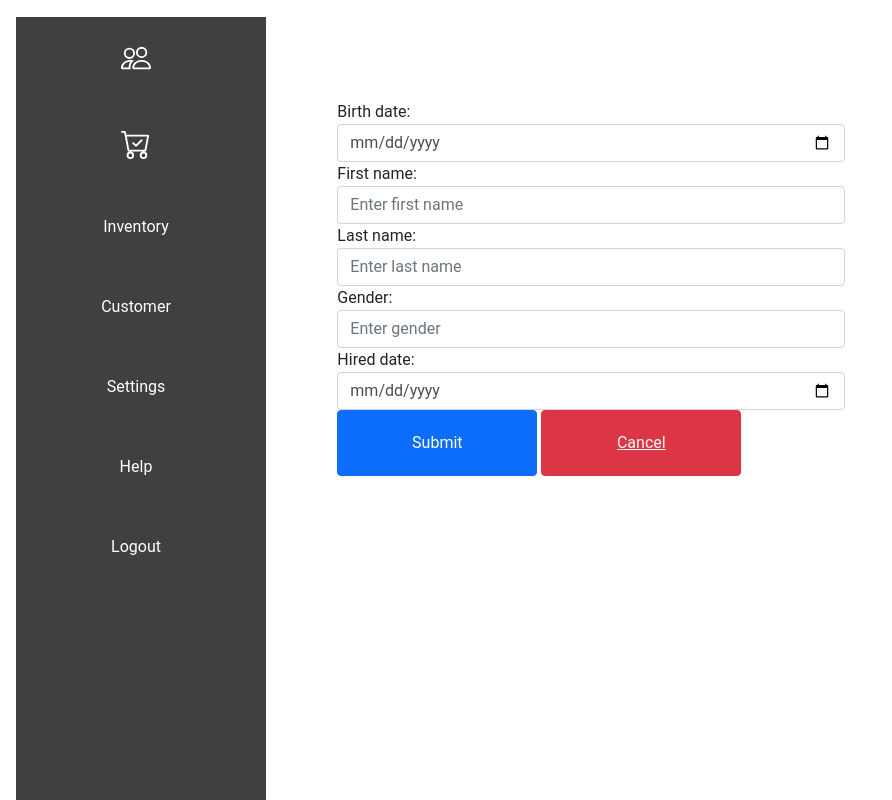
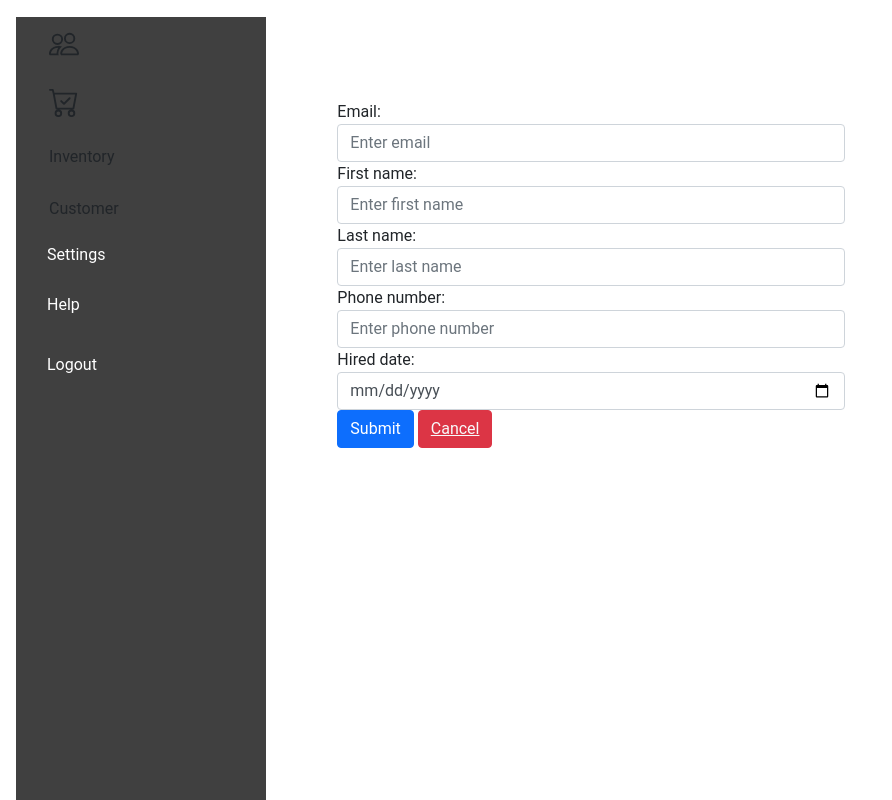
Before and after one commit to sam-vpd/website, a PHP site: page /addemployee.php in a window 1280 px wide. Shown: the whole page, without its empty margins (0-892 px from the left). Run offline with PHP 8.4, Linux system fonts and the light colour scheme; some web fonts are replaced.

Commit message:
add employee finished

```diff
--- a/addemployee.php
+++ b/addemployee.php
@@ -1,13 +1,13 @@
 <?php
     include 'db/connect.php';
     if(isset($_POST['submit'])){
-        $birth_date=$_POST['birth_date'];
+        $email=$_POST['email'];
         $first_name=$_POST['first_name'];
         $last_name=$_POST['last_name'];
-        $gender=$_POST['gender'];
+        $phone_number=$_POST['phone_number'];
         $hire_date=$_POST['hire_date'];
 
-        $sql="INSERT INTO employees (birth_date, first_name, last_name, gender, hire_date) values ('$birth_date','$first_name','$last_name','$gender', '$hire_date')";
+        $sql="INSERT INTO employee (email, first_name, last_name, phone_number, hire_date) values ('$email','$first_name','$last_name','$phone_number', '$hire_date')";
         $result=mysqli_query($con,$sql);
         if($result){
             header("Location: display_employ.php");
@@ -43,8 +43,8 @@
             <div class="main-content" style="margin-top: 100px; margin-left: 120px;">
                 <form method="post">
                     <div class="form-group">
-                        <label>Birth date:</label>
-                        <input type="date" class="form-control" placeholder="Enter birthdate " name="birth_date" autocomplete="off" required>
+                        <label>Email:</label>
+                        <input type="email" class="form-control" placeholder="Enter email" name="email" autocomplete="off" required>
                     </div>
                     <div class="form-group">
                         <label>First name:</label>
@@ -55,8 +55,8 @@
                         <input type="text" class="form-control" placeholder="Enter last name " name="last_name" autocomplete="off" required>
                     </div>
                     <div class="form-group">
-                        <label>Gender:</label>
-                        <input type="text" class="form-control" placeholder="Enter gender " name="gender" autocomplete="off" required>
+                        <label>Phone number:</label>
+                        <input type="number" class="form-control" placeholder="Enter phone number " name="phone_number" autocomplete="off" required>
                     </div>
                     <div class="form-group">
                         <label>Hired date: </label>
--- a/assets/css/styles.css
+++ b/assets/css/styles.css
@@ -66,7 +66,7 @@ padding: 5px 20px;
 #employee-list, #item-list, #customer-list, #inventory-list{
     margin-left: 20px;
 }
-.btn{
+.btn .btn-toggle{
 color:white !important;
 padding: 20px !important;
 width: 200px;
--- a/db/conn.php
+++ b/db/conn.php
@@ -3,7 +3,7 @@
 $server = "localhost";
 $user = "root";
 $pass = "";
-$database = "phpcrudmysql";
+$database = "login_register_pure_coding";
 
 $conn = mysqli_connect($server, $user, $pass, $database);
 
--- a/db/delete.php
+++ b/db/delete.php
@@ -9,7 +9,7 @@ $sql = "DELETE FROM employee WHERE employee_id = $employee_id";
 
 if (mysqli_query($conn, $sql)) {
   echo "Record deleted successfully";
-  header("location:display.php");
+  header("location:../display_employ.php");
 } else {
   echo "Error deleting record: " . mysqli_error($conn);
 }
--- a/display_employ.php
+++ b/display_employ.php
@@ -74,11 +74,11 @@
                                                         <td>".$row['timestamp']."</td>
 
                                                         <td>
-                                                        <form action=\"delete.php?delid=".$row['employee_id']."\" method =\"post\">
+                                                        <form action=\"db/delete.php?delid=".$row['employee_id']."\" method =\"post\">
                                                         <input class=\"btn btn-danger\" type=\"submit\" value=\"Delete \">
                                                         </form>
 
-                                                        <form action=\"edit.php?editid=".$row['employee_id']."\" method =\"post\">
+                                                        <form action=\"db/edit.php?editid=".$row['employee_id']."\" method =\"post\">
                                                         <input class=\"btn btn-warning\" type=\"submit\" value=\"Update\">
                                                         </form>
                                                         </td>
--- a/sidebar.php
+++ b/sidebar.php
@@ -58,9 +58,12 @@
         </div>
       </li>
       <li class="mb-1">
-        <a href="settings.php" class="btn btn-toggle align-items-center rounded collapsed">
-          Settings
-        </a>
+        <button class="btn btn-toggle align-items-center rounded collapsed" style="padding: 0px;">
+          <a href="settings.php">
+            Settings
+          </a>
+        </button>
+
       </li>
       <li class="mb-1">
         <a href="help.php" class="btn btn-toggle align-items-center rounded collapsed">
```
